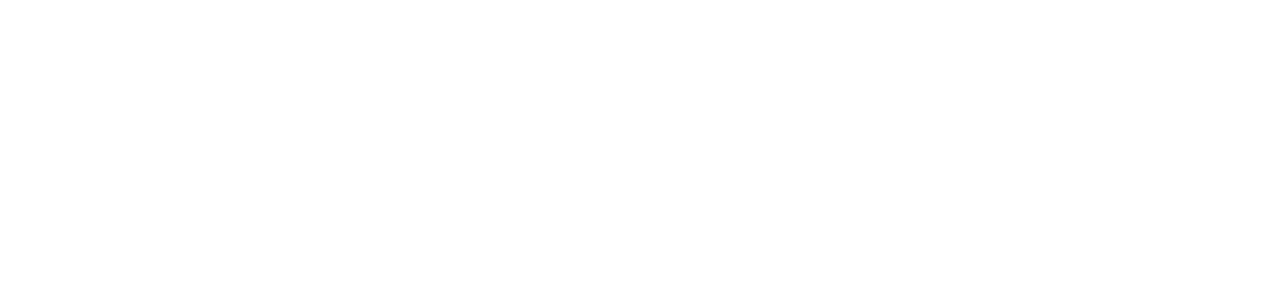
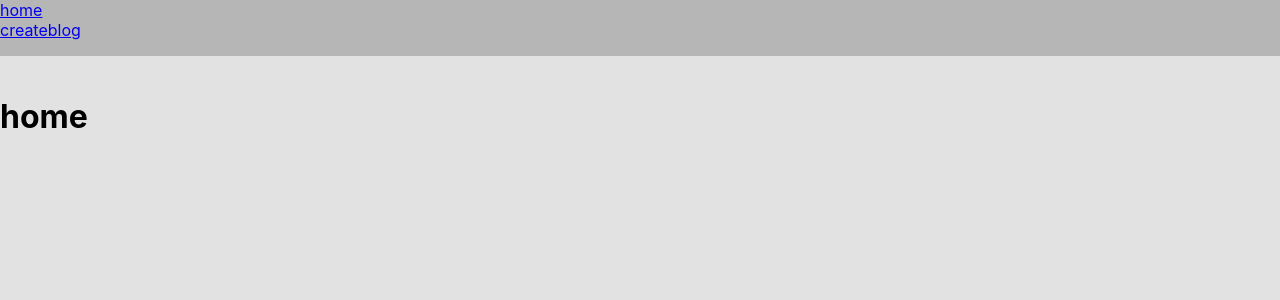
Before and after one commit to drorbahat/13.1-blog-project, a React (Create React App) app: page /Home in a window 1280 px wide. Shown: the top 300 px of the page. Built offline with nearby package versions, Linux system fonts and the light colour scheme.

Commit message:
template

```diff
--- a/package.json
+++ b/package.json
@@ -8,6 +8,7 @@
     "@testing-library/user-event": "^13.5.0",
     "react": "^17.0.2",
     "react-dom": "^17.0.2",
+    "react-router-dom": "^6.2.1",
     "react-scripts": "5.0.0",
     "web-vitals": "^2.1.3"
   },
--- a/src/App.js
+++ b/src/App.js
@@ -1,8 +1,22 @@
+import Navbar from './components/Navbar.js'
+import CreateBlog from './components/CreateBlog.js'
+
+import Home from './components/Home.js'
+import { BrowserRouter, Route, Routes } from 'react-router-dom'
+
 const App = () => {
   return (
-    <div className="App">
-
-    </div>
+    <BrowserRouter>
+      <div className="App-root">
+        <Navbar />
+        <div className='App-content'>
+          <Routes>
+            <Route path='/Home' element={<Home />} />
+            <Route path='/CreateBlog' element={<CreateBlog/>} />
+          </Routes>
+        </div>
+      </div>
+    </BrowserRouter>
   );
 }
 
--- /dev/null
+++ b/src/components/CreateBlog.js
@@ -0,0 +1,10 @@
+const CreateBlog = () => {
+    return (
+        <div className="CreateBlog-root">
+            <br />
+            <h1>CreateBlog</h1>
+        </div>
+    )
+}
+
+export default CreateBlog
--- /dev/null
+++ b/src/components/Home.js
@@ -0,0 +1,10 @@
+const Home = () => {
+    return (
+        <div className="Home-root">
+            <br />
+            <h1>home</h1>
+        </div>
+    )
+}
+
+export default Home
--- /dev/null
+++ b/src/components/Navbar.js
@@ -0,0 +1,12 @@
+const Navbar = () => {
+    return (
+        <div className="Nav-root">
+            <a href="/home">home</a>
+            <br />
+            <a href="/createblog">createblog</a>
+
+        </div>
+    )
+}
+
+export default Navbar
--- a/src/index.css
+++ b/src/index.css
@@ -11,3 +11,26 @@
   font-family: source-code-pro, Menlo, Monaco, Consolas, 'Courier New',
     monospace;
 }
+
+.App-root {
+  height: 100vh;
+}
+
+.Nav-root {
+  background-color: rgb(182, 182, 182);
+  height: 7vh;
+}
+
+.App-content{
+  height: 93vh;
+  background-color: rgb(226, 226, 226);
+}
+
+.CreateBlog-root{
+  height: 93vh;
+  background-color: rgb(175, 152, 152);
+}
+
+.Home-root{
+  height: 100%;
+}
```
Also changed, not shown: 1 other file (tests, documents, lock files or other folders).
